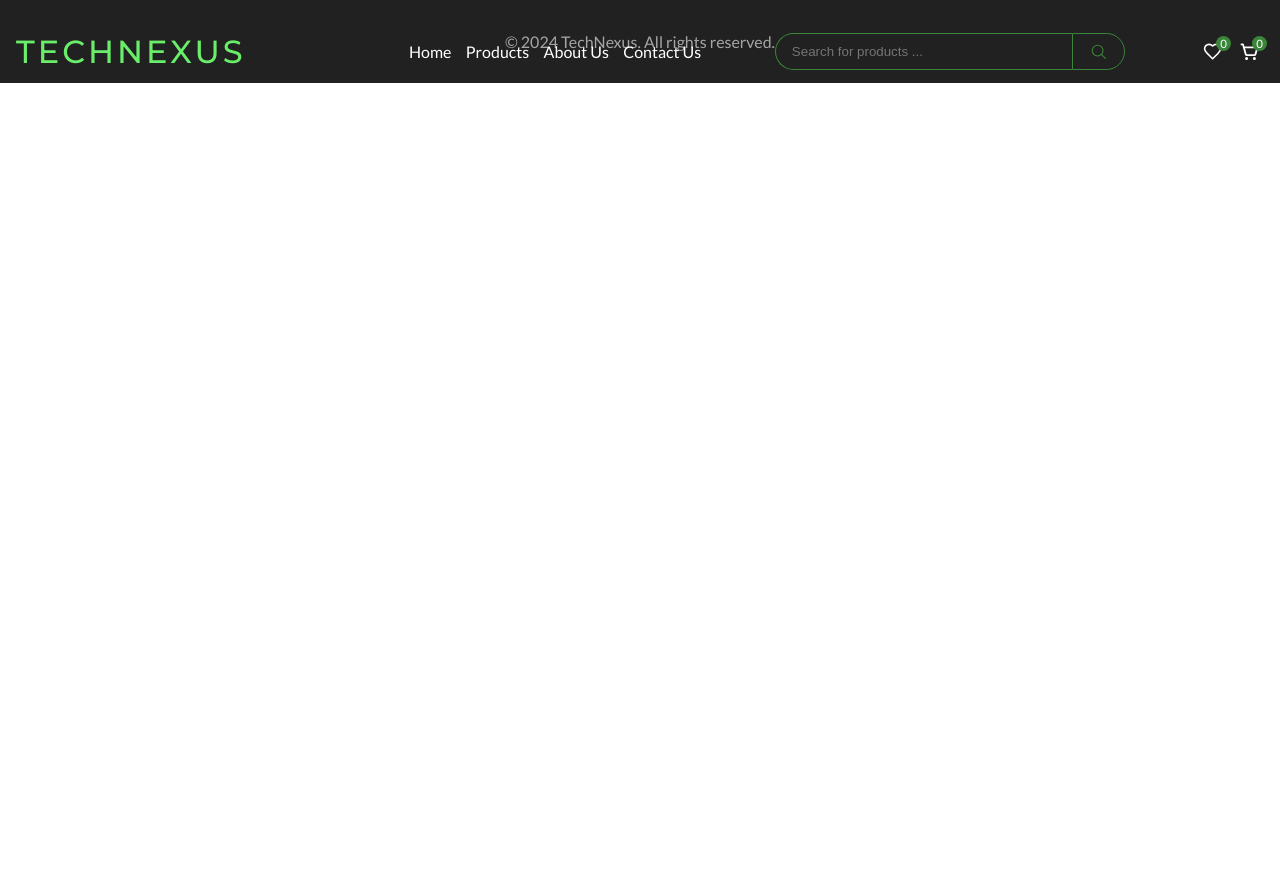
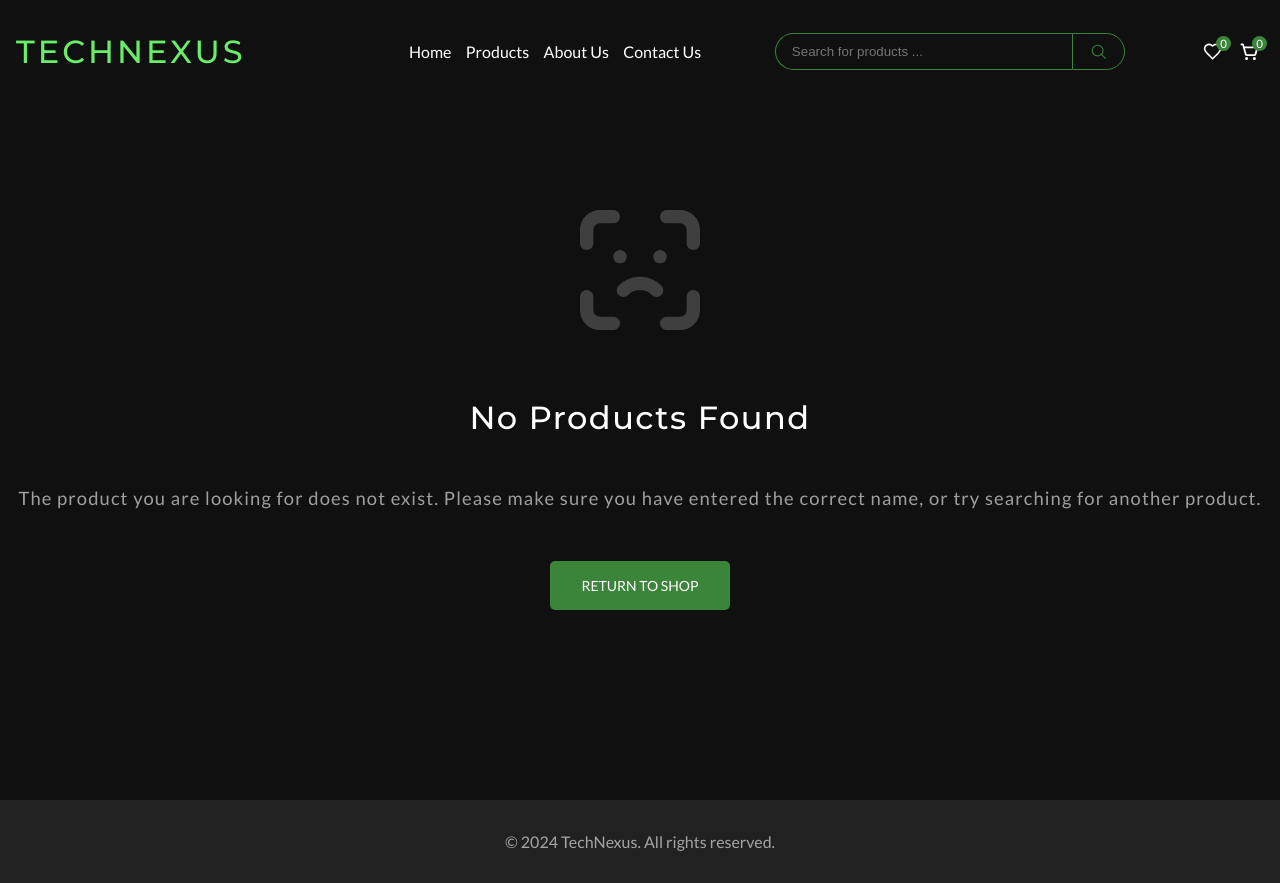
Before and after one commit to Joao0330/ecommerce-project-technexus, a React (Vite) app: page /product-not-found in a window 1280 px wide. Before the commit the page ends 800 px from the top, so only its background shows below. Built offline with nearby package versions, Linux system fonts and the light colour scheme.

Commit message:
Added the searchbar functionality

```diff
--- a/src/App.jsx
+++ b/src/App.jsx
@@ -1,5 +1,5 @@
 // import hooks
-import { BrowserRouter, Routes, Route } from 'react-router-dom';
+import { BrowserRouter, Routes, Route, Navigate } from 'react-router-dom';
 
 // Import styles
 import './styles/main.scss';
@@ -15,6 +15,7 @@ import ProductDetails from './pages/product-details/ProductDetails.jsx';
 import Contact from './pages/contact/Contact.jsx';
 import ShopCart from './pages/shop-cart/ShopCart.jsx';
 import Wishlist from './pages/wishlist/Wishlist.jsx';
+import NoProductFound from './components/search/NoProductFound.jsx';
 
 const App = () => {
 	return (
@@ -36,6 +37,7 @@ const App = () => {
 						<Route path='/contact' element={<Contact />} />
 						<Route path='/shop-cart' element={<ShopCart />} />
 						<Route path='/wishlist' element={<Wishlist />} />
+						<Route path='/product-not-found' element={<NoProductFound />} />
 					</Routes>
 				</main>
 
--- a/src/components/Navbar.jsx
+++ b/src/components/Navbar.jsx
@@ -2,22 +2,42 @@
 import { useStates } from '../context/useStates';
 
 // import hooks
-import { Link } from 'react-router-dom';
+import { Link, useNavigate } from 'react-router-dom';
 
 // import Icons
 import { IoSearchOutline } from 'react-icons/io5';
 import { PiShoppingCartSimpleBold } from 'react-icons/pi';
-import { FaRegMoon } from 'react-icons/fa';
 import { LuHeart } from 'react-icons/lu';
 
 const Navbar = () => {
-	const { isOpen, toggleMenu, scrollPosition, setScrollPosition, cartItems, wishlistItems, handleCategoryClick } = useStates();
+	const { isOpen, toggleMenu, scrollPosition, setScrollPosition, cartItems, wishlistItems, handleCategoryClick, searchValue, setSearchValue, allProducts } = useStates();
+
+	const navigate = useNavigate();
 
 	// Adds active class to the navbar when scrolled down
 	const handleScroll = () => {
 		setScrollPosition(window.scrollY);
 	};
 	window.addEventListener('scroll', handleScroll);
+
+	// Function to handle the search
+	const searchProduct = searchTerm => {
+		setSearchValue(searchTerm);
+
+		// Find the product that matches the search term
+		const product = allProducts.find(item => item.name.toLowerCase() === searchTerm.toLowerCase());
+
+		if (product) {
+			// Navigate to the product-details page of the matched product
+			navigate(`/product-details/${product.id}/${encodeURIComponent(product.name)}`);
+			window.scrollTo(0, 0);
+			setSearchValue('');
+		} else {
+			navigate('/product-not-found');
+			window.scrollTo(0, 0);
+			setSearchValue('');
+		}
+	};
 
 	return (
 		<div className={`navbar ${scrollPosition >= 80 ? 'active' : ''}`}>
@@ -68,10 +88,50 @@ const Navbar = () => {
 						</ul>
 
 						<form className='navbar__search'>
-							<input type='text' placeholder='Search for products ...' />
-							<button type='submit'>
+							<input
+								type='text'
+								placeholder='Search for products ...'
+								value={searchValue}
+								onChange={event => {
+									setSearchValue(event.target.value);
+								}}
+							/>
+							<button
+								type='submit'
+								onClick={e => {
+									e.preventDefault();
+									searchProduct(searchValue);
+								}}
+							>
 								<IoSearchOutline />
 							</button>
+
+							{searchValue &&
+								// First filter to check if there are any matching products in the allProducts array based on the search term
+								allProducts.filter(item => {
+									const searchTerm = searchValue.toLowerCase();
+									const productName = item.name.toLowerCase();
+
+									return productName.includes(searchTerm) && productName !== searchTerm;
+								}).length > 0 && (
+									// Only display the dropdown if there are matching products based on the search term
+									<div className='navbar__search-dropdown'>
+										{allProducts
+											// To actually display the filtered products
+											.filter(item => {
+												const searchTerm = searchValue.toLowerCase();
+												const productName = item.name.toLowerCase();
+
+												return productName.includes(searchTerm) && productName !== searchTerm;
+											})
+											.map(item => (
+												<div onClick={() => setSearchValue(item.name)} className='navbar__search-dropdown-row' key={item.id}>
+													<img src={item.image} alt={item.name} className='img-fluid' />
+													{item.name}
+												</div>
+											))}
+									</div>
+								)}
 						</form>
 
 						<div className='navbar__rightArea'>
--- /dev/null
+++ b/src/components/search/NoProductFound.jsx
@@ -0,0 +1,31 @@
+// import context
+import { useStates } from '../../context/useStates';
+
+// import hooks
+import { Link } from 'react-router-dom';
+
+// import icons
+import { TbFaceIdError } from 'react-icons/tb';
+
+const NoProductFound = () => {
+	const { handleCategoryClick } = useStates();
+
+	return (
+		<div className='noProduct'>
+			<div className='container'>
+				<div className='noProduct__wrapper'>
+					<TbFaceIdError />
+					<h2>No Products Found</h2>
+
+					<p>The product you are looking for does not exist. Please make sure you have entered the correct name, or try searching for another product.</p>
+
+					<Link to='/product-list/all' className='btn-type1' onClick={handleCategoryClick}>
+						return to shop
+					</Link>
+				</div>
+			</div>
+		</div>
+	);
+};
+
+export default NoProductFound;
--- a/src/context/StateProvider.jsx
+++ b/src/context/StateProvider.jsx
@@ -71,6 +71,9 @@ export const StateProvider = ({ children }) => {
 	//! State to control the wishlist system
 	const [wishlistItems, setWishlistItems] = useState([]);
 
+	//! State to control the searchbar
+	const [searchValue, setSearchValue] = useState("");
+
 	//? -------------------FUNCTIONS---------------------
 	//* Function to control the mobile menu
 	const toggleMenu = () => {
@@ -139,6 +142,7 @@ export const StateProvider = ({ children }) => {
 		scrollPosition,
 		cartItems,
 		wishlistItems,
+		searchValue,
 		openLightbox,
 		toggleMenu,
 		toggleSidebar,
@@ -155,6 +159,7 @@ export const StateProvider = ({ children }) => {
 		setWishlistItems,
 		addToWishlist,
 		handleCategoryClick,
+		setSearchValue,
 	};
 
 	return <StateContext.Provider value={value}>{children}</StateContext.Provider>;
--- a/src/styles/components/_navbar.scss
+++ b/src/styles/components/_navbar.scss
@@ -51,6 +51,7 @@
 	}
 
 	&__search {
+		position: relative;
 		min-width: 350px;
 		display: flex;
 
@@ -86,6 +87,53 @@
 				@include breakpointDesktop(991px) {
 					background: transparent;
 					color: var(--green-dark);
+				}
+			}
+		}
+
+		&-dropdown {
+			position: absolute;
+			top: 50px;
+			display: flex;
+			flex-direction: column;
+			gap: 0.5rem;
+			padding: 0.5rem;
+			max-height: 300px;
+			overflow-y: scroll;
+			background: var(--bg-color3);
+			border-radius: 8px;
+			border: 2px solid var(--gray);
+
+			&::-webkit-scrollbar {
+				width: 6px;
+			}
+
+			&::-webkit-scrollbar-track {
+				background: transparent;
+			}
+
+			&::-webkit-scrollbar-thumb {
+				background: var(--gray-light);
+				border-radius: 10px;
+			}
+
+			&-row {
+				display: flex;
+				align-items: center;
+				gap: 0.5rem;
+				color: var(--text-color2);
+				background: var(--bg-color2);
+				border-radius: 5px;
+				padding: 0.5rem;
+				cursor: pointer;
+				transition: 0.4s;
+
+				&:hover {
+					background: var(--gray);
+				}
+
+				img {
+					width: 50px;
 				}
 			}
 		}
--- /dev/null
+++ b/src/styles/components/_noProductFound.scss
@@ -0,0 +1,37 @@
+@use '../abstracts/' as *;
+
+.noProduct {
+	font-size: 1rem;
+	min-height: 100vh;
+	background: var(--bg-color2);
+
+	&__wrapper {
+		height: 100vh;
+		display: flex;
+		flex-direction: column;
+		justify-content: center;
+		align-items: center;
+		gap: 3rem;
+
+		h2 {
+			color: var(--text-color2);
+			font-weight: 500;
+			font-size: 2em;
+			letter-spacing: 1.5px;
+			text-align: center;
+		}
+
+		svg {
+			color: var(--gray);
+			font-size: 10em;
+		}
+
+		p {
+			color: var(--text-color);
+			font-size: 1.15em;
+			letter-spacing: 1.1px;
+            line-height: 1.5;
+			text-align: center;
+		}
+	}
+}
```
Also changed, not shown: src/styles/components/_index.scss (+6 -5 lines).
